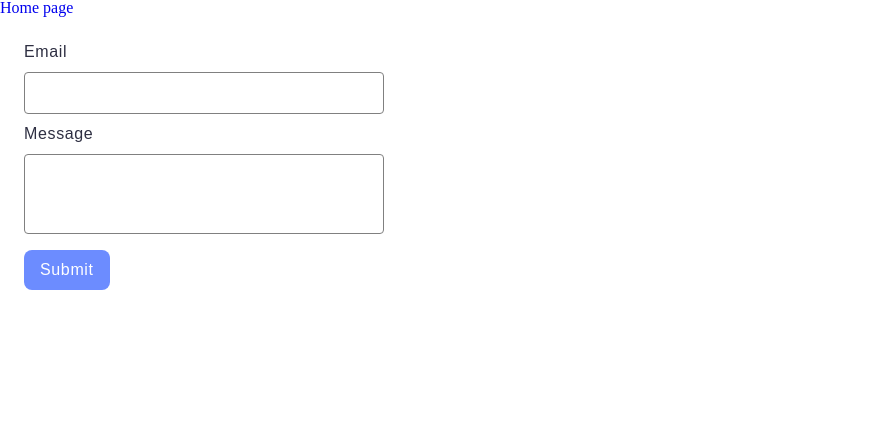
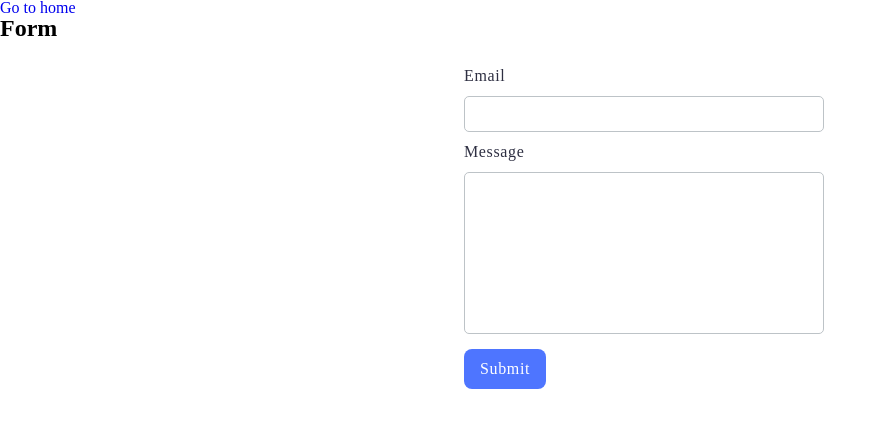
Before and after one commit to Vladyslav-Tykhyi/goit-js-hw-09, a website built with Vite: page src/2-form.html in a window 1280 px wide. Both pictures are taken after typing "name@example.com", "Sample" into the empty fields and a click on the button "Submit". Shown: the whole page, without its empty margins (0-887 px from the left). Built offline with nearby package versions, Linux system fonts and the light colour scheme.

Commit message:
new form

```diff
--- a/src/2-form.html
+++ b/src/2-form.html
@@ -8,21 +8,21 @@
     <link rel="stylesheet" href="./css/styles.css" />
   </head>
   <body>
-    <a href="./index.html">Home page</a>
-
+    <section>
+      <a class="btns" href="./index.html">Go to home</a>
+      <h1>Form</h1>
+    </section>
     <form class="feedback-form" autocomplete="off">
-      <label
-       class="form-label">
-        Email
-        <input type="email" name="email" autofocus class="feedback-form-input" />
+      <label class="label">
+          Email
+          <input class="input" type="email" name="email" autofocus />
       </label>
-      <label class="form-label">
-        Message
-        <textarea name="message" rows="8" class="feedback-form-textarea"></textarea>
+      <label class="label">
+          Message
+          <textarea class="comments" name="message" rows="8"></textarea>
       </label>
       <button type="submit">Submit</button>
-    </form>
-
+  </form>
     <script type="module" src="./js/2-form.js"></script>
   </body>
 </html>
--- a/src/css/2-form.css
+++ b/src/css/2-form.css
@@ -1,58 +1,45 @@
 .feedback-form {
-  font-family: 'Montserrat', sans-serif;
-  width: 100%;
-  padding: 24px;
-}
-.form-label {
   display: flex;
   flex-direction: column;
-  margin-bottom: 8px;
-  line-height: 150%;
+  gap: 8px;
+  max-width: 400px;
+  margin: 0 auto;
+  padding: 24px;
+  background-color: #fff;
+}
+
+.label {
+  font-weight: 400;
+  font-size: 16px;
+  line-height: 1.5;
   letter-spacing: 0.04em;
   color: #2e2f42;
 }
-.feedback-form-input, .feedback-form-textarea {
+
+.feedback-form input,
+.feedback-form textarea {
+  padding: 8px 16px;
+  font-size: 16px;
   margin-top: 8px;
-  padding: 8px 16px;
-  border: 1px solid #808080;
-  border-radius: 4px;
-  font-family: inherit;
-  outline: none;
+  border: 1px solid #bdc3c7;
+  border-radius: 5px;
+  resize: none;
   width: 360px;
-  font-size: 16px;
-  line-height: 150%;
-  letter-spacing: 0.04em;
-  color: #2e2f42;
-}
-.feedback-form-textarea {
-  resize: none;
-  margin-bottom: 8px;
-  height: 80px;
 }
 
-.feedback-form-input:hover,.feedback-form-textarea:hover,
-.feedback-form-input:focus,.feedback-form-textarea:focus{
-  border-color: #000;
-}
-.feedback-form-input:active, .feedback-form-textarea:active{
-border-color: #808080;
+.feedback-form button {
+  font-weight: 500;
+  font-size: 16px;
+  line-height: 1.5;
+  letter-spacing: 0.04em;
+  color: #fff;
+  border-radius: 8px;
+  padding: 8px 16px;
+  background: #4e75ff;
+  border: none;
+  margin-right: auto;
 }
 
-
-button {
-  font-family: inherit;
-  font-size: 16px;
-  line-height: 150%;
-  letter-spacing: 0.04em;
-  display: block;
-  padding: 8px 16px;
-  border: none;
-  border-radius: 8px;
-  background-color: #4e75ff;
-  color: #fff;
+.feedback-form button:hover {
+  background: #6c8cff;
 }
-
-button:hover,
-button:focus {
-  background-color: #6c8cff;
-}
--- a/src/js/2-form.js
+++ b/src/js/2-form.js
@@ -1,74 +1,47 @@
-// let formData = { email: "", message: "" };
+const formData = {
+  email: '',
+  message: '',
+};
 
-// const form = document.querySelector(".feedback-form");
-// const LS_KEY = 'feedback-form-state';
+const STORAGE_KEY = 'feedback-form-state';
 
-// formData = JSON.parse(localStorage.getItem(formData)) || { email: "", message: "" };
-// const { email, message } = formData;
+const form = document.querySelector('.feedback-form');
+const emailInput = form.elements.email;
+const messageInput = form.elements.message;
 
-// if (email) { document.querySelector(`.feedback-form-input`).value = email }
-// if (message) { document.querySelector(`.feedback-form-textarea`).value = message };
+const saveFormData = () => {
+  localStorage.setItem(STORAGE_KEY, JSON.stringify(formData));
+};
 
-// form.addEventListener("input", makeDataFeedbackForm);
-// form.addEventListener("submit", sendDataFeedbackForm);
+const handleInput = event => {
+  formData[event.target.name] = event.target.value;
+  saveFormData();
+};
 
-// function makeDataFeedbackForm(evt) {
-//     if (evt.target.classList.contains(`feedback-form-input`)) {
-//         formData.email = evt.target.value.trim();
-//         localStorage.setItem(LS_KEY, JSON.stringify(formData))
-//     } else if (evt.target.classList.contains(`feedback-form-textarea`)) {
-//         formData.message = evt.target.value.trim();
-//         localStorage.setItem(LS_KEY, JSON.stringify(formData))
-//     }
-// };
+const loadFormData = () => {
+  const savedData = localStorage.getItem(STORAGE_KEY);
+  if (savedData) {
+    const parsedData = JSON.parse(savedData);
+    formData.email = parsedData.email || '';
+    formData.message = parsedData.message || '';
+    emailInput.value = formData.email;
+    messageInput.value = formData.message;
+  }
+};
 
-// function sendDataFeedbackForm(evt) {
-//     evt.preventDefault();
-//     const value = localStorage.getItem(LS_KEY);
-//     if (!formData.email || !formData.message) {
-//         alert(`Fill please all fields`);
-//         return;
-//     };
-//     form.reset();
-//     localStorage.removeItem(LS_KEY)
-// };
-
-const formData = { email: '', message: '' };
-
-const form = document.querySelector('form.feedback-form');
-const input = document.querySelector('input');
-const textarea = document.querySelector('textarea');
-
-const localData = localStorage.getItem('feedback-form-state');
-if (localData) {
-  const { email, message } = JSON.parse(localData);
-  formData.email = email;
-  formData.message = message;
-  input.value = email;
-  textarea.value = message;
-}
-
-const handleChangeInput = e => {
-  formData.email = e.target.value.trim();
-  localStorage.setItem('feedback-form-state', JSON.stringify(formData));
-};
-const handleChangeTextarea = e => {
-  formData.message = e.target.value.trim();
-  localStorage.setItem('feedback-form-state', JSON.stringify(formData));
-};
-const handleSubmit = e => {
-  e.preventDefault();
-
-  if (formData.email !== '' && formData.message !== '') {
-    console.log(formData);
-  } else alert('Fill please all fields');
-  localStorage.removeItem('feedback-form-state');
+const handleSubmit = event => {
+  event.preventDefault();
+  if (!formData.email || !formData.message) {
+    alert('Fill please all fields');
+    return;
+  }
+  console.log(formData);
+  localStorage.removeItem(STORAGE_KEY);
+  form.reset();
   formData.email = '';
   formData.message = '';
-  input.value = '';
-  textarea.value = '';
 };
 
-input.addEventListener('input', handleChangeInput);
-textarea.addEventListener('input', handleChangeTextarea);
+loadFormData();
+form.addEventListener('input', handleInput);
 form.addEventListener('submit', handleSubmit);
```
